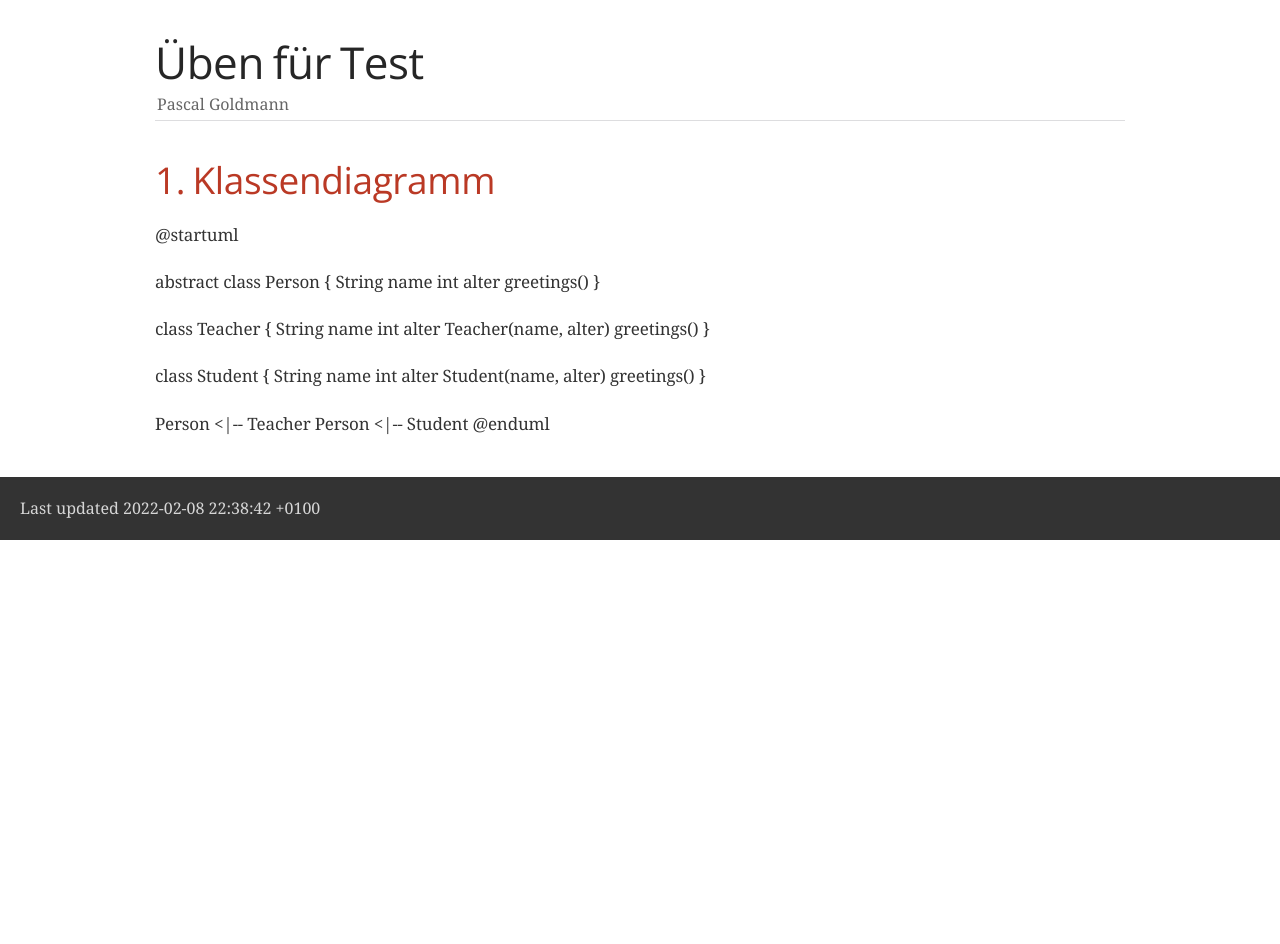
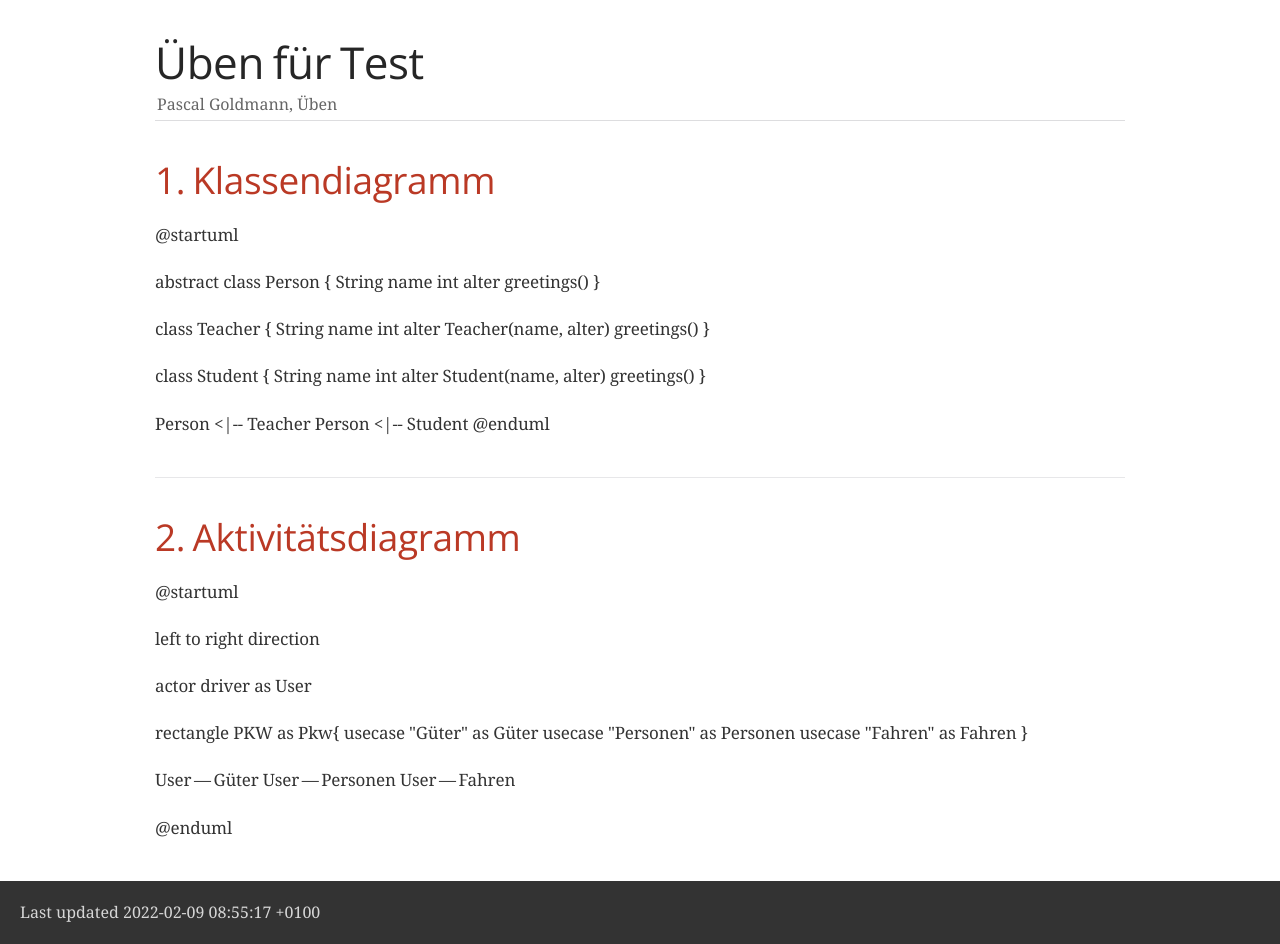
Before and after one commit to GoldmannPascal/RoadToPro, a plain HTML site: page asciidocs/index.html in a window 1280 px wide. Before the commit the page ends 800 px from the top, so only its background shows below. Drawn offline with nearby package versions, Linux system fonts and the light colour scheme; a web font is replaced by a local one.

Commit message:
activity

```diff
--- a/asciidocs/index.html
+++ b/asciidocs/index.html
@@ -5,7 +5,7 @@
 <meta http-equiv="X-UA-Compatible" content="IE=edge">
 <meta name="viewport" content="width=device-width, initial-scale=1.0">
 <meta name="generator" content="Asciidoctor 2.0.17">
-<meta name="author" content="Pascal Goldmann">
+<meta name="author" content="Pascal Goldmann, Üben">
 <title>Üben für Test</title>
 <link rel="stylesheet" href="https://fonts.googleapis.com/css?family=Open+Sans:300,300italic,400,400italic,600,600italic%7CNoto+Serif:400,400italic,700,700italic%7CDroid+Sans+Mono:400,700">
 <style>
@@ -441,13 +441,15 @@ body.book #toc,body.book #preamble,body.book h1.sect0,body.book .sect1>h2{page-b
 <div id="header">
 <h1>Üben für Test</h1>
 <div class="details">
-<span id="author" class="author">Pascal Goldmann</span><br>
+<span id="author" class="author">Pascal Goldmann, Üben</span><br>
 </div>
 </div>
 <div id="content">
 <div class="sect1">
 <h2 id="_klassendiagramm">1. Klassendiagramm</h2>
 <div class="sectionbody">
+<div class="openblock plantuml">
+<div class="content">
 <div class="paragraph">
 <p>@startuml</p>
 </div>
@@ -482,9 +484,44 @@ Person &lt;|-- Student
 </div>
 </div>
 </div>
+</div>
+<div class="sect1">
+<h2 id="_aktivitätsdiagramm">2. Aktivitätsdiagramm</h2>
+<div class="sectionbody">
+<div class="openblock plantuml">
+<div class="content">
+<div class="paragraph">
+<p>@startuml</p>
+</div>
+<div class="paragraph">
+<p>left to right direction</p>
+</div>
+<div class="paragraph">
+<p>actor driver as User</p>
+</div>
+<div class="paragraph">
+<p>rectangle PKW as Pkw{
+    usecase "Güter" as Güter
+    usecase "Personen" as Personen
+    usecase "Fahren" as Fahren
+}</p>
+</div>
+<div class="paragraph">
+<p>User&#8201;&#8212;&#8201;Güter
+User&#8201;&#8212;&#8201;Personen
+User&#8201;&#8212;&#8201;Fahren</p>
+</div>
+<div class="paragraph">
+<p>@enduml</p>
+</div>
+</div>
+</div>
+</div>
+</div>
+</div>
 <div id="footer">
 <div id="footer-text">
-Last updated 2022-02-08 22:38:42 +0100
+Last updated 2022-02-09 08:55:17 +0100
 </div>
 </div>
 </body>
```
Also changed, not shown: 1 other file.
